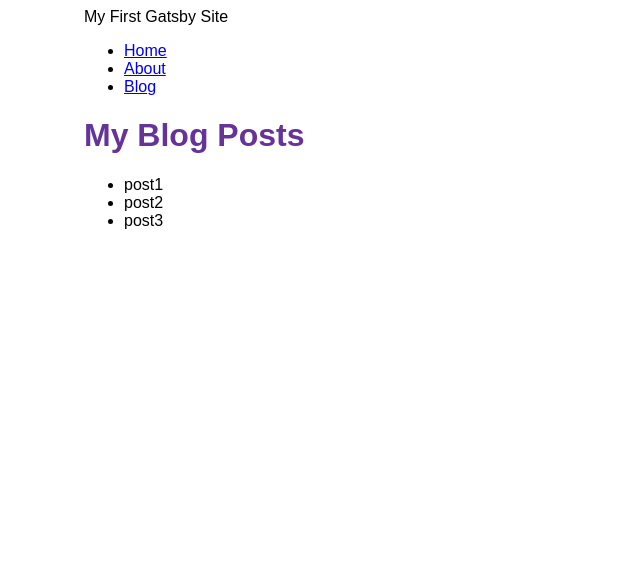
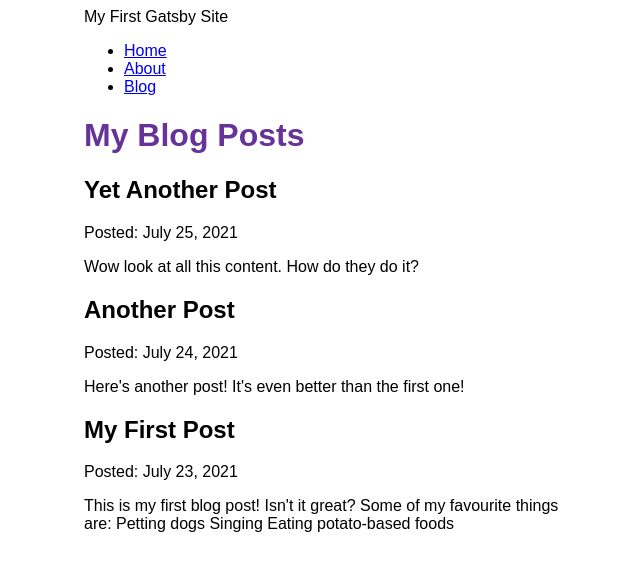
Before and after one commit to andylynchgranite/my-gatsby-site, a Gatsby site: page /blog in a window 1280 px wide. Shown: the whole page, without its empty margins (306-946 px from the left). Built offline with nearby package versions, Linux system fonts and the light colour scheme; Gatsby itself is replaced by a stand-in of ours.

Commit message:
Update To Blog

```diff
--- a/blog/post1.mdx
+++ b/blog/post1.mdx
@@ -0,0 +1,13 @@
+---
+title: "My First Post"
+date: "2021-07-23"
+slug: "my-first-post"
+---
+
+This is my first blog post! Isn't it *great*?
+
+Some of my **favourite** things are:
+
+* Petting dogs
+* Singing
+* Eating potato-based foods
--- a/blog/post2.mdx
+++ b/blog/post2.mdx
@@ -0,0 +1,6 @@
+---
+title: "Another Post"
+date: "2021-07-24"
+slug: "another-post"
+---
+Here's another post! It's even better than the first one!
--- a/blog/post3.mdx
+++ b/blog/post3.mdx
@@ -0,0 +1,6 @@
+---
+title: "Yet Another Post"
+date: "2021-07-25"
+slug: "yet-another-post"
+---
+Wow look at all this content. How do they do it?
--- a/gatsby-config.js
+++ b/gatsby-config.js
@@ -5,6 +5,7 @@ module.exports = {
   plugins: [
     "gatsby-plugin-image",
     "gatsby-plugin-sharp",
+    "gatsby-plugin-mdx",
     {
       resolve: "gatsby-source-filesystem",
       options: {
--- a/package.json
+++ b/package.json
@@ -15,8 +15,10 @@
     "clean": "gatsby clean"
   },
   "dependencies": {
+    "@mdx-js/react": "^2.1.3",
     "gatsby": "^4.20.0",
     "gatsby-plugin-image": "^2.21.0",
+    "gatsby-plugin-mdx": "^4.0.0",
     "gatsby-plugin-sharp": "^4.21.0",
     "gatsby-source-filesystem": "^4.21.0",
     "react": "^18.1.0",
--- a/src/pages/blog.js
+++ b/src/pages/blog.js
@@ -4,27 +4,32 @@ import Layout from '../components/layout'
 const BlogPage = ({data}) => {
   return (
     <Layout pageTitle="My Blog Posts">
-      <ul>
       {
-        data.allFile.nodes.map(node => (
-          <li key={node.name}>
-            {node.name}
-          </li>
+        data.allMdx.nodes.map((node) => (
+          <article key={node.id}>
+            <h2>{node.frontmatter.title}</h2>
+            <p>Posted: {node.frontmatter.date}</p>
+            <p>{node.excerpt}</p>
+          </article>
         ))
       }
-      </ul>
     </Layout>
   )
 }
 
 export const query = graphql`
   query {
-    allFile(filter: {sourceInstanceName: {eq: "blog"}}) {
-        nodes {
-          name
+    allMdx(sort: {fields: frontmatter___date, order: DESC}) {
+      nodes {
+        frontmatter {
+          date(formatString: "MMMM D, YYYY")
+          title
         }
+        id
+        excerpt
       }
+    }
   }
-`
+  `
 
 export default BlogPage
```
Also changed, not shown: 1 other file.
